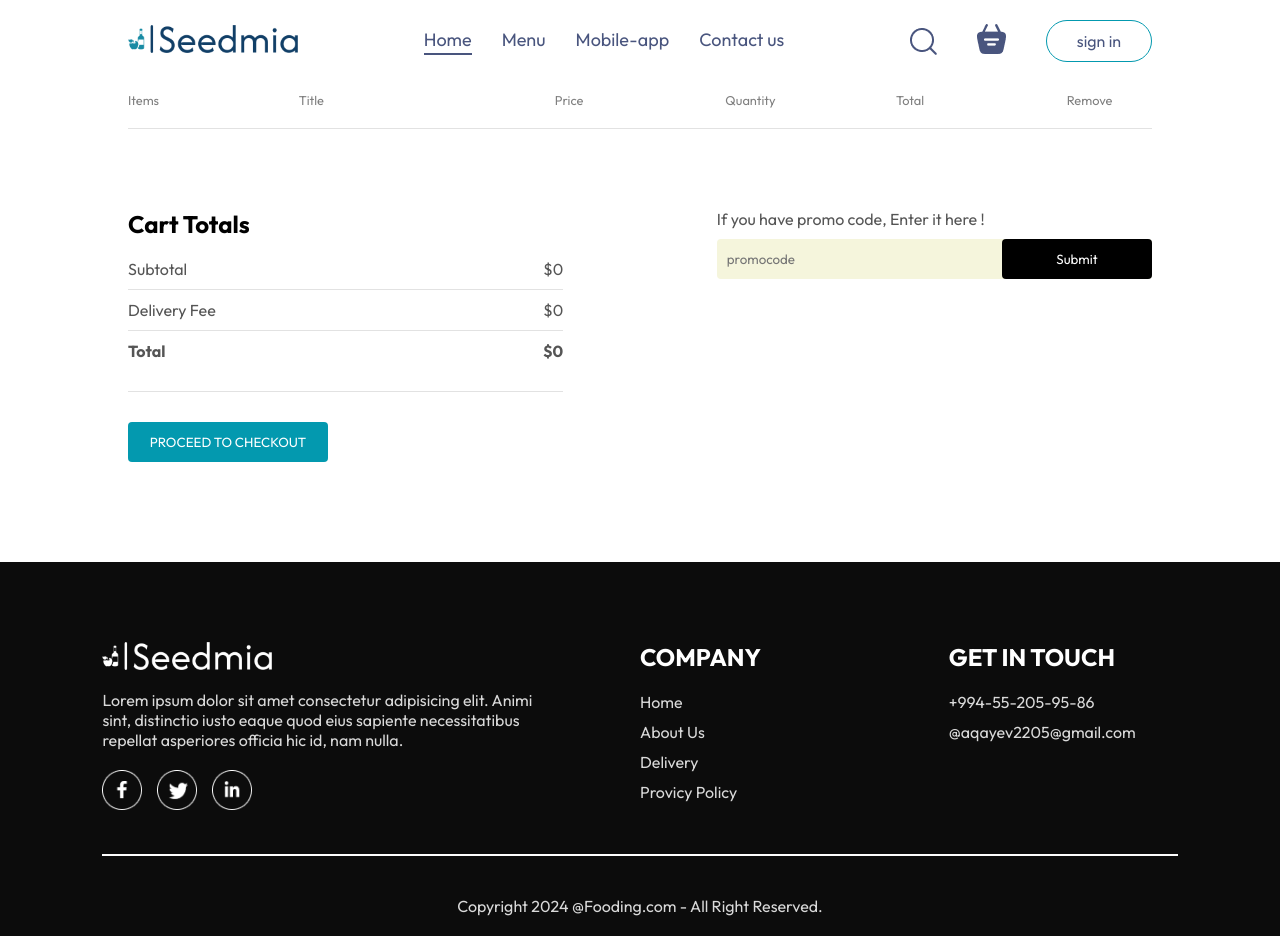
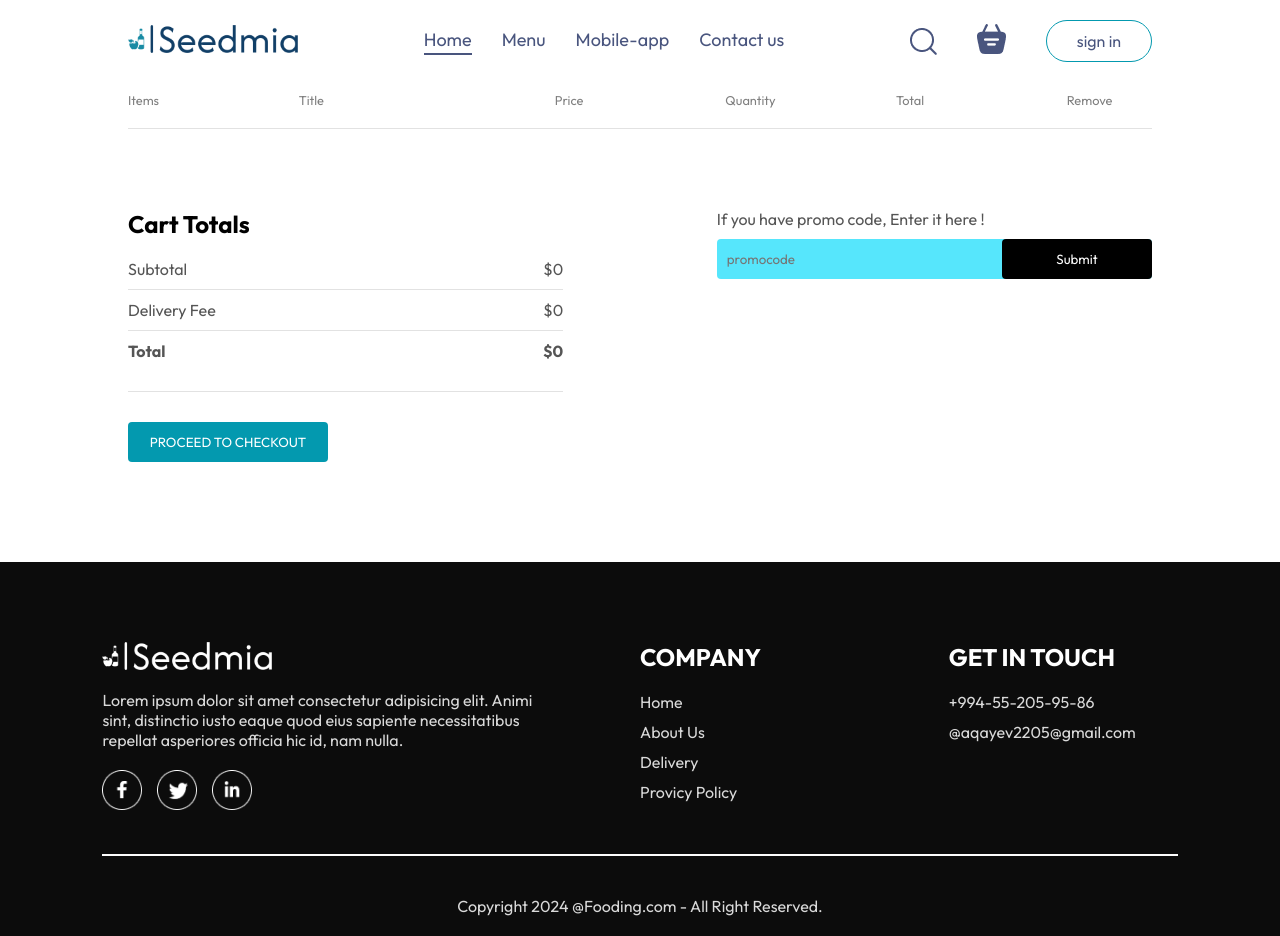
Before and after one commit to ilkiinz/ilknz-shopping-vite.js-, a React (Vite) app: page /cart in a window 1280 px wide. Built offline with nearby package versions, Linux system fonts and the light colour scheme.

Commit message:
Updated to the latest version cart and login

```diff
--- a/src/pages/Cart/Cart.css
+++ b/src/pages/Cart/Cart.css
@@ -76,9 +76,11 @@
     display: flex;
     justify-content: space-between;
     align-items: center;
-    background-color: beige;
+    background-color: rgb(86, 230, 252);
     border-radius: 4px;
 }
+
+
 
 .cart-promocode-input input{
 background: transparent;
```
